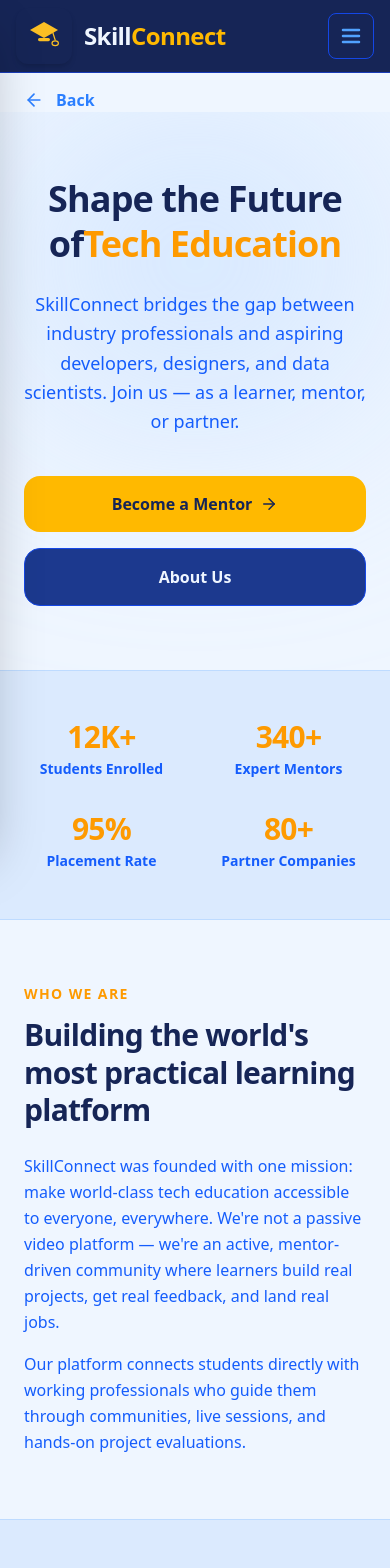
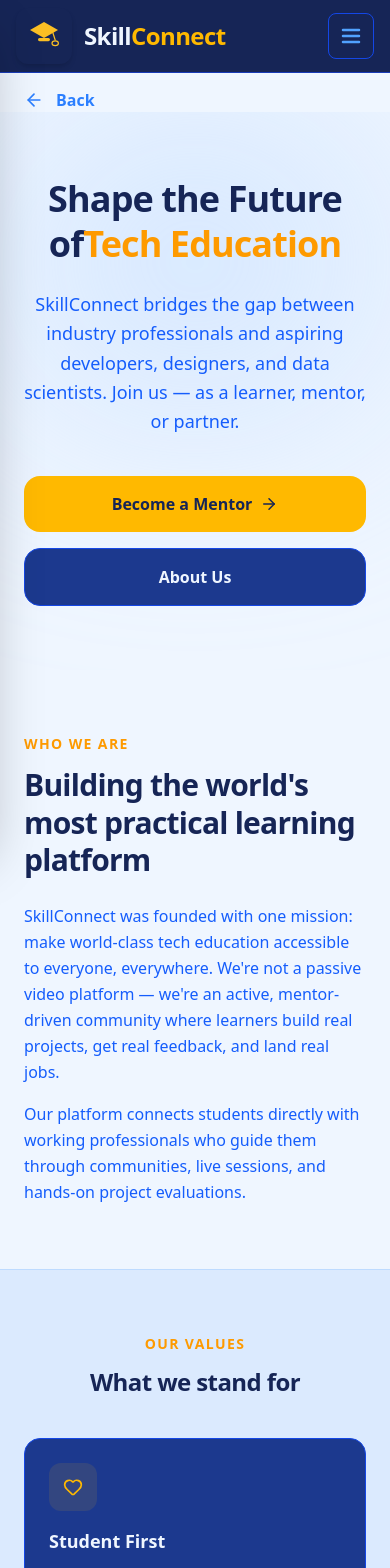
Before and after one commit to RZcodes01/Frontend, a React (Vite) app: page /career in a window 390 px wide. Shown: the top 1568 px of the page. Built offline with nearby package versions, Linux system fonts and the light colour scheme.

Commit message:
Changed the color of the card

```diff
--- a/src/pages/Career.jsx
+++ b/src/pages/Career.jsx
@@ -7,12 +7,12 @@ import {
 } from 'lucide-react';
 import Navbar from '../components/Navbar';
 
-const stats = [
-  { value: '12K+', label: 'Students Enrolled' },
-  { value: '340+', label: 'Expert Mentors' },
-  { value: '95%', label: 'Placement Rate' },
-  { value: '80+', label: 'Partner Companies' },
-];
+// const stats = [
+//   { value: '5K+', label: 'Students Enrolled' },
+//   { value: '34+', label: 'Expert Mentors' },
+//   { value: '95%', label: 'Placement Rate' },
+//   { value: '80+', label: 'Partner Companies' },
+// ];
 
 const values = [
   { icon: Heart, title: 'Student First', desc: 'Every decision we make starts with how it benefits our learners.' },
@@ -99,7 +99,7 @@ export default function Career() {
         </section>
 
         {/* ── STATS ────────────────────────────────────────────────────── */}
-        <section className="border-y border-blue-200 bg-blue-100 py-12 px-6">
+        {/* <section className="border-y border-blue-200 bg-blue-100 py-12 px-6">
           <div className="max-w-5xl mx-auto grid grid-cols-2 md:grid-cols-4 gap-8 text-center">
             {stats.map(({ value, label }) => (
               <div key={label}>
@@ -108,7 +108,7 @@ export default function Career() {
               </div>
             ))}
           </div>
-        </section>
+        </section> */}
 
         {/* ── ABOUT ────────────────────────────────────────────────────── */}
         <section id="about" className="py-16 md:py-24 px-6">
@@ -203,8 +203,7 @@ export default function Career() {
                   <div className="space-y-3">
                     <button
                       onClick={() => navigate('/register/mentor')}
-                      className="w-full flex items-center justify-center gap-2 py-4 bg-amber-400 text-blue-950 font-black rounded-2xl hover:bg-amber-300 transition-colors text-base"
-                    >
+                      className="w-full flex items-center justify-center gap-2 py-4 bg-amber-400 text-blue-950 font-black rounded-2xl hover:bg-amber-300 transition-colors text-base">
                       Apply as Mentor <ArrowRight size={18} />
                     </button>
                     <p className="text-center text-blue-500 text-sm font-medium">
@@ -234,7 +233,7 @@ export default function Career() {
 
             <div className="grid grid-cols-1 lg:grid-cols-2 gap-8 md:gap-10 items-stretch">
               {/* CTA Card for Companies */}
-              <div className="relative bg-gradient-to-br from-blue-900/80 to-blue-800/80 border border-blue-700 rounded-2xl p-6 md:p-8 overflow-hidden">
+              <div className="relative bg-blue-900 border border-blue-700 rounded-2xl p-6 md:p-8 overflow-hidden">
                 <div className="absolute -top-10 -right-10 w-40 h-40 bg-blue-600/20 rounded-full blur-2xl pointer-events-none" />
 
                 <div className="relative z-10 flex flex-col h-full">
@@ -256,7 +255,7 @@ export default function Career() {
                   <div className="mt-auto space-y-3">
                     <button
                       onClick={() => navigate('/register/company')}
-                      className="w-full flex items-center justify-center gap-2 py-4 bg-blue-500 text-blue-50 font-black rounded-2xl hover:bg-blue-400 transition-colors text-base"
+                      className="w-full flex items-center justify-center gap-2 py-4 bg-amber-400 text-blue-950 font-black rounded-2xl hover:bg-amber-300 transition-colors text-base"
                     >
                       Register Company <ArrowRight size={18} />
                     </button>
```
